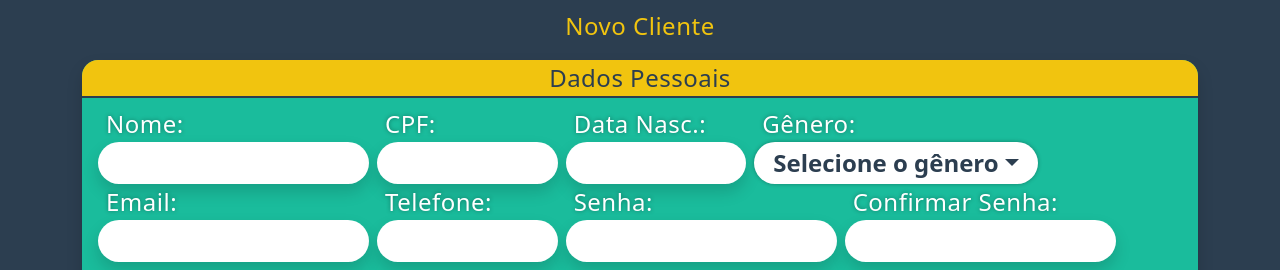
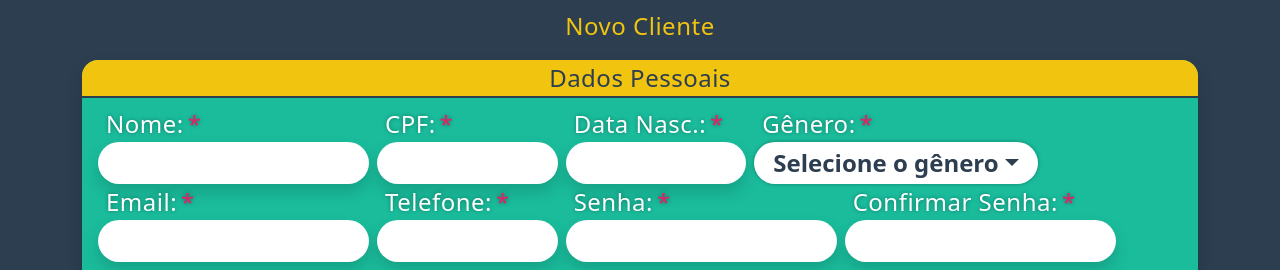
Before and after one commit to KevinJPF/vitrine_geek--frontend-, a React (Vite) app: page /registrar-cliente in a window 1280 px wide. Shown: the top 270 px of the page. Built offline with nearby package versions, Linux system fonts and the light colour scheme; a web font is replaced by a local one.

Commit message:
identificacao de campos obrigatorios

```diff
--- a/src/Pages/Clientes/RegistrarCliente.jsx
+++ b/src/Pages/Clientes/RegistrarCliente.jsx
@@ -84,7 +84,7 @@ const RegistrarCliente = () => {
     numero: "",
     logradouro: "",
     observacoes: "",
-    isCobranca: false,
+    isCobranca: true,
     isEntrega: false,
     isFavorito: false,
   });
@@ -359,7 +359,12 @@ const RegistrarCliente = () => {
           <div className="row px-3 pb-3">
             <div className="row gap-2">
               <div className="col-3 p-0">
-                <div className="row label ps-2">Nome:</div>
+                <div className="row label ps-2">
+                  Nome:
+                  <span className="col ps-1" style={{ color: "var(--red)" }}>
+                    *
+                  </span>
+                </div>
                 <div className="row">
                   <Input
                     type="text"
@@ -375,7 +380,12 @@ const RegistrarCliente = () => {
                 </div>
               </div>
               <div className="col-2 p-0">
-                <div className="row label ps-2">CPF:</div>
+                <div className="row label ps-2">
+                  CPF:
+                  <span className="col ps-1" style={{ color: "var(--red)" }}>
+                    *
+                  </span>
+                </div>
                 <div className="row">
                   <Input
                     type="text"
@@ -390,7 +400,12 @@ const RegistrarCliente = () => {
                 </div>
               </div>
               <div className="col-2 p-0">
-                <div className="row label ps-2">Data Nasc.:</div>
+                <div className="row label ps-2">
+                  Data Nasc.:
+                  <span className="col ps-1" style={{ color: "var(--red)" }}>
+                    *
+                  </span>
+                </div>
                 <div className="row">
                   <Input
                     type="text"
@@ -406,7 +421,12 @@ const RegistrarCliente = () => {
                 </div>
               </div>
               <div className="col-auto p-0">
-                <div className="row label ps-2">Gênero:</div>
+                <div className="row label ps-2">
+                  Gênero:
+                  <span className="col ps-1" style={{ color: "var(--red)" }}>
+                    *
+                  </span>
+                </div>
                 <div className="row">
                   <Dropdown className="p-0">
                     <Dropdown.Toggle variant="success" id="dropdown-basic">
@@ -450,7 +470,12 @@ const RegistrarCliente = () => {
             </div>
             <div className="row gap-2">
               <div className="col-3 p-0">
-                <div className="row label ps-2">Email:</div>
+                <div className="row label ps-2">
+                  Email:
+                  <span className="col ps-1" style={{ color: "var(--red)" }}>
+                    *
+                  </span>
+                </div>
                 <div className="row">
                   <Input
                     type="text"
@@ -472,7 +497,12 @@ const RegistrarCliente = () => {
                 </div>
               </div>
               <div className="col-2 p-0">
-                <div className="row label ps-2">Telefone:</div>
+                <div className="row label ps-2">
+                  Telefone:
+                  <span className="col ps-1" style={{ color: "var(--red)" }}>
+                    *
+                  </span>
+                </div>
                 <div className="row">
                   <Input
                     type="text"
@@ -490,7 +520,12 @@ const RegistrarCliente = () => {
                 </div>
               </div>
               <div className="col-3 p-0">
-                <div className="row label ps-2">Senha:</div>
+                <div className="row label ps-2">
+                  Senha:
+                  <span className="col ps-1" style={{ color: "var(--red)" }}>
+                    *
+                  </span>
+                </div>
                 <div className="row">
                   <Input
                     value={dadosCliente.senha}
@@ -521,7 +556,12 @@ const RegistrarCliente = () => {
                 </div>
               </div>
               <div className="col-3 p-0">
-                <div className="row label ps-2">Confirmar Senha:</div>
+                <div className="row label ps-2">
+                  Confirmar Senha:
+                  <span className="col ps-1" style={{ color: "var(--red)" }}>
+                    *
+                  </span>
+                </div>
                 <div className="row">
                   <Input
                     value={senhaParaConfirmar}
@@ -640,7 +680,11 @@ const RegistrarCliente = () => {
               className={`col-auto ${styles.add_card}`}
               style={{ minHeight: "75px" }}
               onClick={() => {
-                setNovoEndereco({});
+                setNovoEndereco({
+                  isCobranca: true,
+                  isEntrega: false,
+                  isFavorito: false,
+                });
                 setValidacaoCampos({ ...validacaoCampos, endereco: {} });
                 setMostrarPopupEnderecos(true);
               }}
@@ -787,7 +831,12 @@ const RegistrarCliente = () => {
         <div className="col d-flex flex-column gap-3">
           <div className="row gap-2">
             <div className="col">
-              <div className="row label ps-2">Nome:</div>
+              <div className="row label ps-2">
+                Nome:
+                <span className="col ps-1" style={{ color: "var(--red)" }}>
+                  *
+                </span>
+              </div>
               <div className="row">
                 <Input
                   value={novoEndereco.nomeEndereco}
@@ -802,7 +851,12 @@ const RegistrarCliente = () => {
               </div>
             </div>
             <div className="col">
-              <div className="row label ps-2">Tipo de Residência:</div>
+              <div className="row label ps-2">
+                Tipo de Residência:
+                <span className="col ps-1" style={{ color: "var(--red)" }}>
+                  *
+                </span>
+              </div>
               <div className="row">
                 <Input
                   value={novoEndereco.tipoResidencia}
@@ -817,7 +871,12 @@ const RegistrarCliente = () => {
               </div>
             </div>
             <div className="col">
-              <div className="row label ps-2">Tipo de Logradouro:</div>
+              <div className="row label ps-2">
+                Tipo de Logradouro:
+                <span className="col ps-1" style={{ color: "var(--red)" }}>
+                  *
+                </span>
+              </div>
               <div className="row">
                 <Input
                   value={novoEndereco.tipoLogradouro}
@@ -832,7 +891,12 @@ const RegistrarCliente = () => {
               </div>
             </div>
             <div className="col">
-              <div className="row label ps-2">CEP:</div>
+              <div className="row label ps-2">
+                CEP:
+                <span className="col ps-1" style={{ color: "var(--red)" }}>
+                  *
+                </span>
+              </div>
               <div className="row">
                 <Input
                   value={novoEndereco.cep}
@@ -849,7 +913,12 @@ const RegistrarCliente = () => {
           </div>
           <div className="row gap-2">
             <div className="col">
-              <div className="row label ps-2">País:</div>
+              <div className="row label ps-2">
+                País:
+                <span className="col ps-1" style={{ color: "var(--red)" }}>
+                  *
+                </span>
+              </div>
               <div className="row">
                 <Input
                   value={novoEndereco.pais}
@@ -864,7 +933,12 @@ const RegistrarCliente = () => {
               </div>
             </div>
             <div className="col">
-              <div className="row label ps-2">Estado:</div>
+              <div className="row label ps-2">
+                Estado:
+                <span className="col ps-1" style={{ color: "var(--red)" }}>
+                  *
+                </span>
+              </div>
               <div className="row">
                 <Input
                   value={novoEndereco.estado}
@@ -879,7 +953,12 @@ const RegistrarCliente = () => {
               </div>
             </div>
             <div className="col">
-              <div className="row label ps-2">Cidade:</div>
+              <div className="row label ps-2">
+                Cidade:
+                <span className="col ps-1" style={{ color: "var(--red)" }}>
+                  *
+                </span>
+              </div>
               <div className="row">
                 <Input
                   value={novoEndereco.cidade}
@@ -894,7 +973,12 @@ const RegistrarCliente = () => {
               </div>
             </div>
             <div className="col">
-              <div className="row label ps-2">Bairro:</div>
+              <div className="row label ps-2">
+                Bairro:
+                <span className="col ps-1" style={{ color: "var(--red)" }}>
+                  *
+                </span>
+              </div>
               <div className="row">
                 <Input
                   value={novoEndereco.bairro}
@@ -911,7 +995,12 @@ const RegistrarCliente = () => {
           </div>
           <div className="row gap-2">
             <div className="col">
-              <div className="row label ps-2">Logradouro:</div>
+              <div className="row label ps-2">
+                Logradouro:
+                <span className="col ps-1" style={{ color: "var(--red)" }}>
+                  *
+                </span>
+              </div>
               <div className="row">
                 <Input
                   value={novoEndereco.logradouro}
@@ -926,7 +1015,12 @@ const RegistrarCliente = () => {
               </div>
             </div>
             <div className="col">
-              <div className="row label ps-2">Número:</div>
+              <div className="row label ps-2">
+                Número:
+                <span className="col ps-1" style={{ color: "var(--red)" }}>
+                  *
+                </span>
+              </div>
               <div className="row">
                 <Input
                   value={novoEndereco.numero}
@@ -966,6 +1060,7 @@ const RegistrarCliente = () => {
                 setNovoEndereco({
                   ...novoEndereco,
                   isCobranca: !novoEndereco.isCobranca,
+                  isEntrega: true,
                 });
               }}
             />
@@ -976,6 +1071,7 @@ const RegistrarCliente = () => {
                 setNovoEndereco({
                   ...novoEndereco,
                   isEntrega: !novoEndereco.isEntrega,
+                  isCobranca: true,
                 });
               }}
             />
@@ -1009,7 +1105,12 @@ const RegistrarCliente = () => {
         >
           <div className="row gap-2">
             <div className="col">
-              <div className="row label ps-2">Nome do Cartão:</div>
+              <div className="row label ps-2">
+                Nome do Cartão:
+                <span className="col ps-1" style={{ color: "var(--red)" }}>
+                  *
+                </span>
+              </div>
               <div className="row ">
                 <Input
                   value={novoCartao.nomeCartao}
@@ -1024,7 +1125,12 @@ const RegistrarCliente = () => {
               </div>
             </div>
             <div className="col">
-              <div className="row label ps-2">Número do Cartão:</div>
+              <div className="row label ps-2">
+                Número do Cartão:
+                <span className="col ps-1" style={{ color: "var(--red)" }}>
+                  *
+                </span>
+              </div>
               <div className="row">
                 <Input
                   value={novoCartao.numeroCartao}
@@ -1043,7 +1149,12 @@ const RegistrarCliente = () => {
           </div>
           <div className="row gap-2">
             <div className="col">
-              <div className="row label ps-2">Nome Impresso no Cartão:</div>
+              <div className="row label ps-2" style={{ flexWrap: "nowrap" }}>
+                Nome Impresso no Cartão:
+                <span className="col ps-1" style={{ color: "var(--red)" }}>
+                  *
+                </span>
+              </div>
               <div className="row">
                 <Input
                   value={novoCartao.nomeImpresso}
@@ -1058,7 +1169,12 @@ const RegistrarCliente = () => {
               </div>
             </div>
             <div className="col">
-              <div className="row label ps-2">Código de Segurança:</div>
+              <div className="row label ps-2">
+                Código de Segurança:
+                <span className="col ps-1" style={{ color: "var(--red)" }}>
+                  *
+                </span>
+              </div>
               <div className="row">
                 <Input
                   value={novoCartao.codigoSeguranca}
@@ -1073,7 +1189,12 @@ const RegistrarCliente = () => {
               </div>
             </div>
             <div className="col-auto p-0">
-              <div className="row label ps-2">Bandeira do Cartão:</div>
+              <div className="row label ps-2">
+                Bandeira do Cartão:
+                <span className="col ps-1" style={{ color: "var(--red)" }}>
+                  *
+                </span>
+              </div>
               <div className="row">
                 <Dropdown className="col p-0">
                   <Dropdown.Toggle variant="success" id="dropdown-basic">
```
